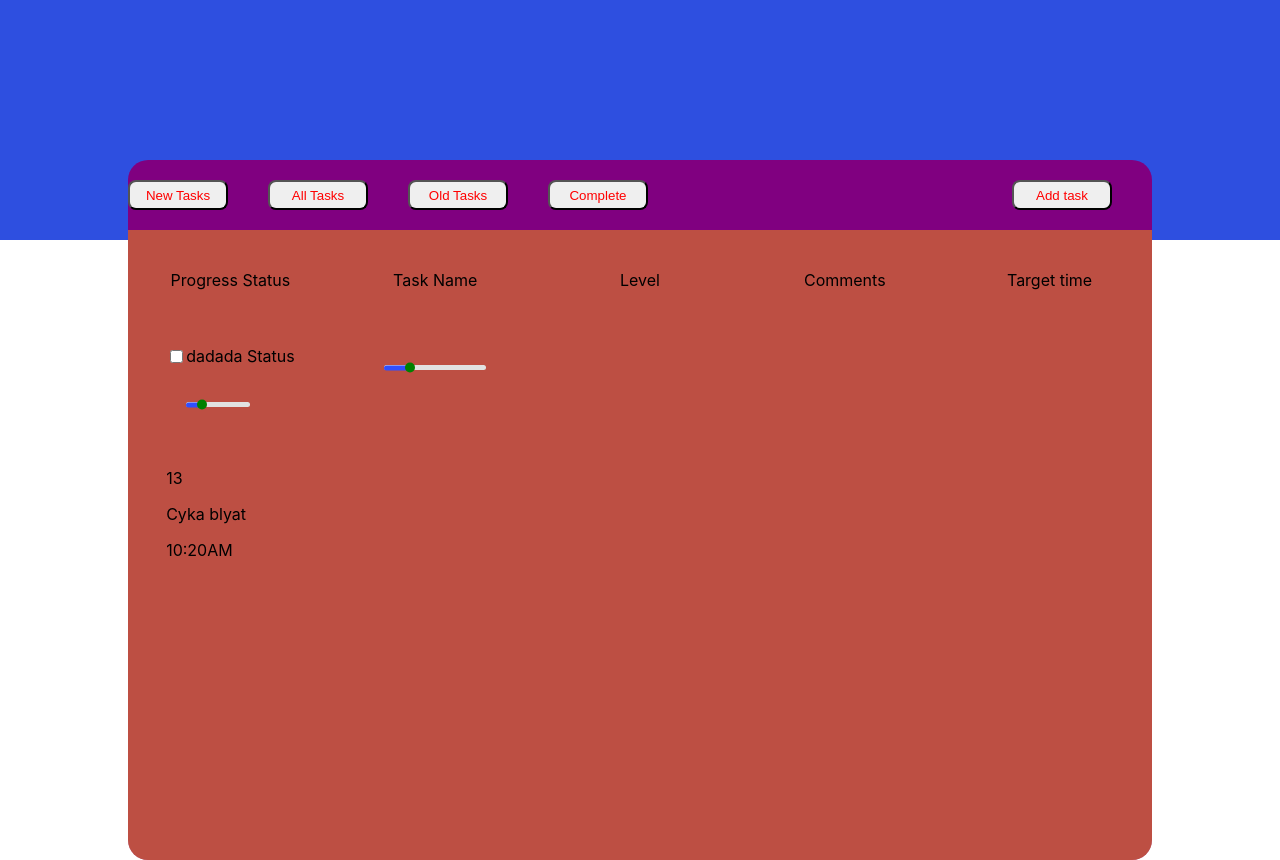
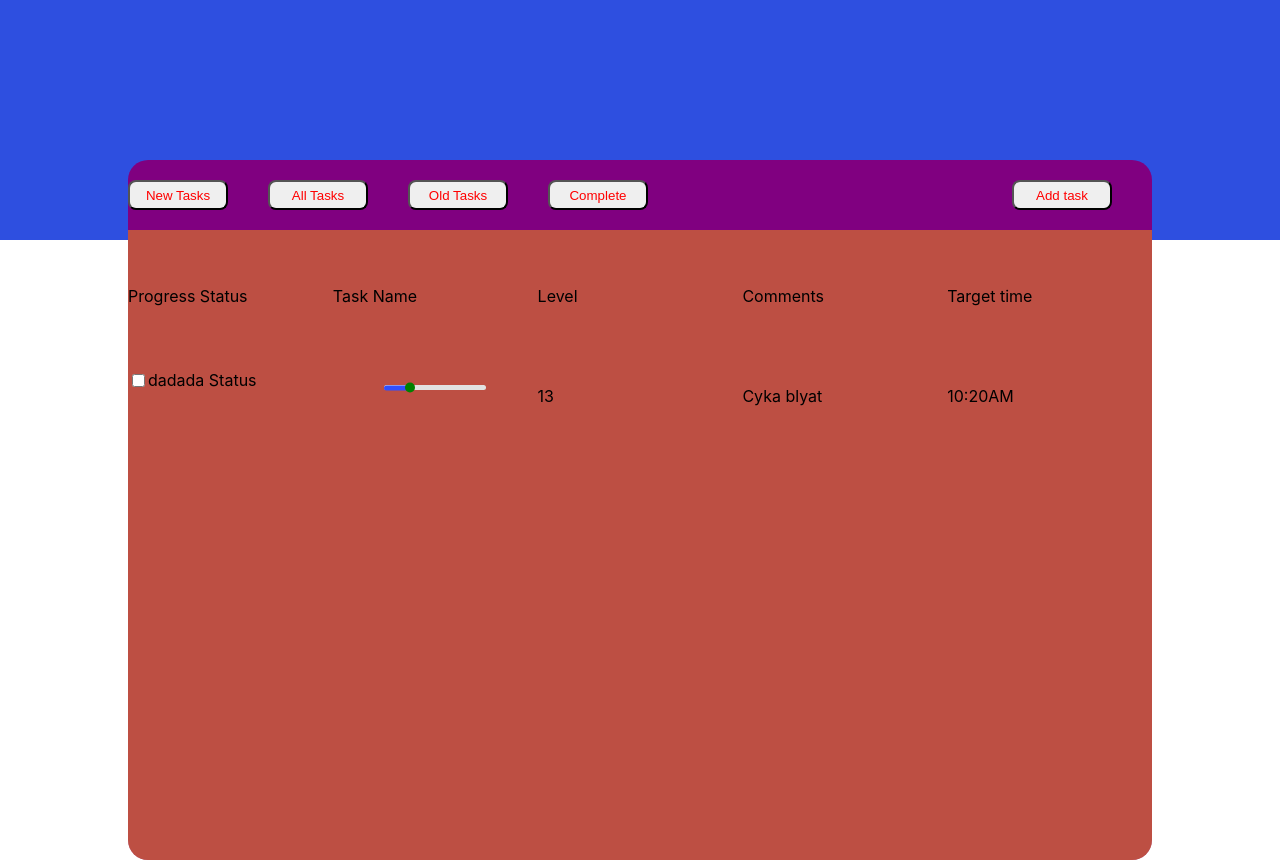
Before and after one commit to Edwardixon/todoapp, a React app: page / in a window 1280 px wide. Built offline with nearby package versions, Linux system fonts and the light colour scheme.

Commit message:
fixed css

```diff
--- a/src/components/Content.js
+++ b/src/components/Content.js
@@ -1,15 +1,18 @@
 import React from 'react';
 import "../styles/Content.css";
+import contentData from "../data";
 
 function Content () {
+
     return (
         <div className="content-grid">
+            <div className="row">
                 <p >Progress Status</p>
                 <p >Task Name</p>
                 <p >Level</p>
                 <p >Comments</p>
                 <p >Target time</p>
-
+            </div>
             <div className ="row">
                 <div className="title">
                     <input className="check"type="checkbox" />
@@ -28,13 +31,7 @@ function Content () {
                 <p>10:20AM</p>
             </div>
 
-            <div class="slider-container">
-                <div class="progress">
-                    <div class="bar">
-                        <span class="circle"></span>
-                    </div>
-                </div>
-            </div>
+
         </div>
     )
 }
--- a/src/styles/Content.css
+++ b/src/styles/Content.css
@@ -8,16 +8,25 @@
     background-color: rgba(255, 166, 0, 0.479);
     z-index: 1;
     top: 20px;
-    grid-template-columns: 1fr 1fr 1fr 1fr 1fr;
+    grid-template-columns: 1fr;
     grid-auto-rows: minmax(20px,100px);
-    justify-items: center;
+
   }
 
   .title, .slider-container, p {
     display: flex;
     align-items: center;
+    clear: both;
+    width: 100%;
+    height: 100%;
   }
 
+  .row {
+    display: grid;
+    grid-template-columns: 1fr 1fr 1fr 1fr 1fr;
+    grid-auto-rows: minmax(20px,100px);
+    justify-items: center;
+  }
   .check {
     flex:left;
   }
```
Lines whose indentation alone changed are shown as unchanged.
